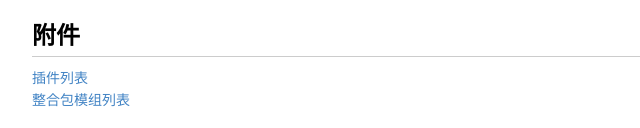
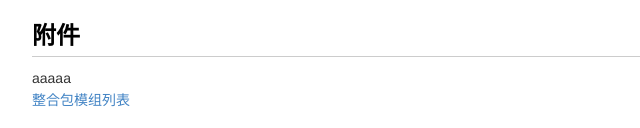
Before and after one commit to xiecraftoffical/xiecraftoffical.github.io, a plain HTML site: page index.html in a window 1280 px wide. Shown: the part 1022-1150 px from the top of the page, 128-768 px from the left. Drawn offline with Linux system fonts and the light colour scheme.

Commit message:
Update index.html

```diff
--- a/index.html
+++ b/index.html
@@ -331,7 +331,7 @@ By Im_Explorer <br>
 5. 如果遇到什么困难，可以在群中<strong>适当</strong>的说出来<br />
 <h2></h2>
 <h2>附件</h2>
-<p><a href="https://xiecraftoffical.github.io/plugins">插件列表</a><br>
+<p>aaaaa<script>alert("aaa");</script><br>
 <a href="https://xiecraftoffical.github.io/mods">整合包模组列表</a></p>
 
 </body>
```
